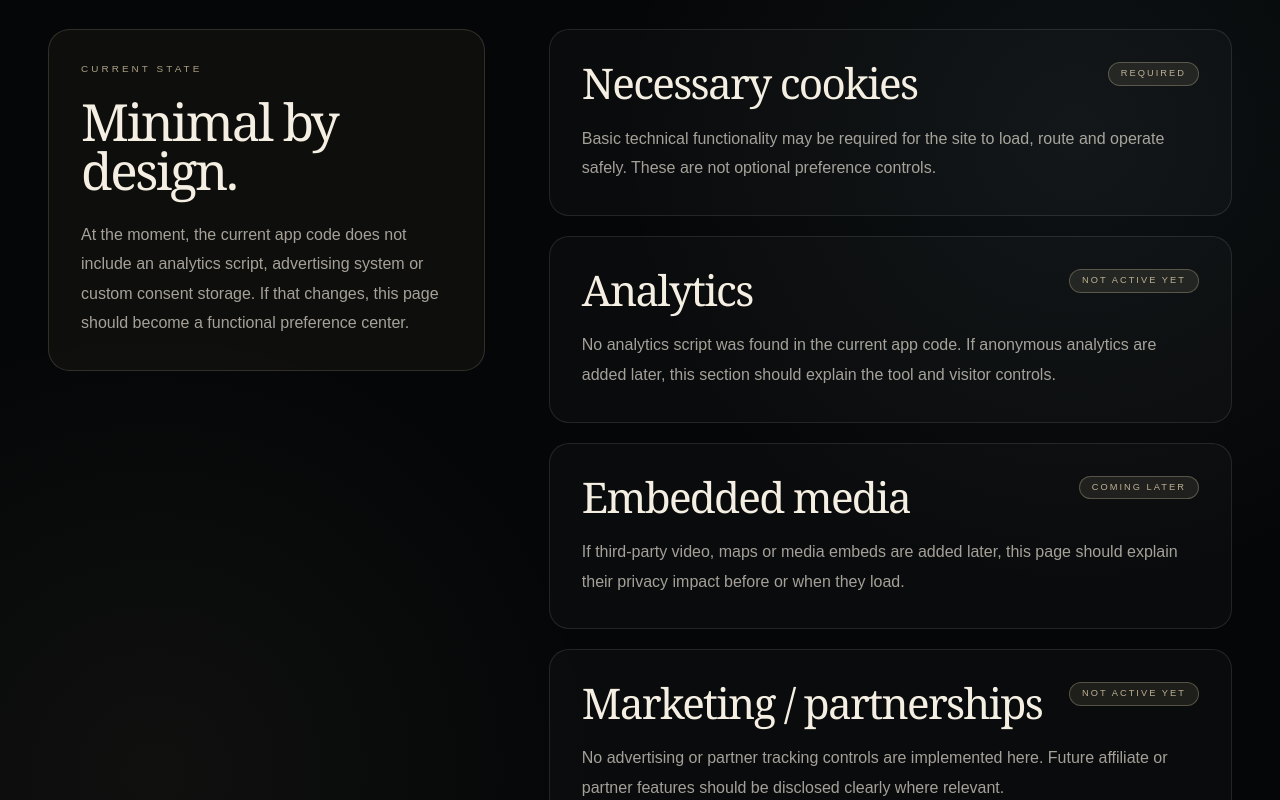
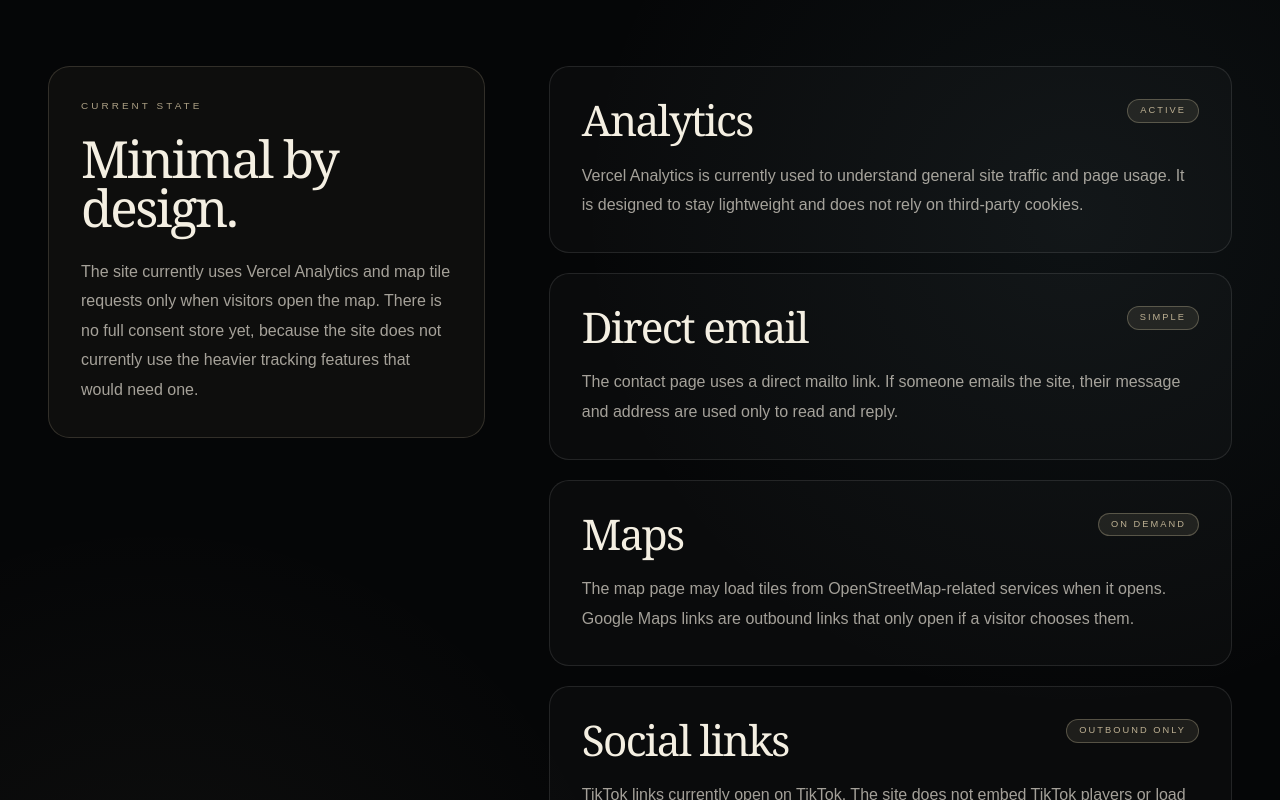
Before and after one commit to olaitech/norway, a Next.js app: page /privacy-settings in a window 1280 px wide. Shown: the part 640-1440 px from the top of the page. Built offline with nearby package versions, Linux system fonts and the light colour scheme.

Commit message:
fix(privacy): align privacy copy with live analytics and map usage

```diff
--- a/app/privacy-settings/page.tsx
+++ b/app/privacy-settings/page.tsx
@@ -5,7 +5,7 @@ import { InfoPageShell } from "@/src/components/pages/InfoPageShell";
 export const metadata: Metadata = {
   title: "Privacy settings",
   description:
-    "Review the current privacy settings placeholder for Trips Norway, including necessary cookies, analytics, embedded media and marketing status.",
+    "Review the current privacy settings page for Trips Norway, including Vercel Analytics, direct email, map tiles, outbound social links and what a fuller consent center would cover later.",
   alternates: {
     canonical: "/privacy-settings",
   },
@@ -13,24 +13,29 @@ export const metadata: Metadata = {
 
 const settings = [
   {
-    title: "Necessary cookies",
-    status: "Required",
-    text: "Basic technical functionality may be required for the site to load, route and operate safely. These are not optional preference controls.",
+    title: "Analytics",
+    status: "Active",
+    text: "Vercel Analytics is currently used to understand general site traffic and page usage. It is designed to stay lightweight and does not rely on third-party cookies.",
   },
   {
-    title: "Analytics",
-    status: "Not active yet",
-    text: "No analytics script was found in the current app code. If anonymous analytics are added later, this section should explain the tool and visitor controls.",
+    title: "Direct email",
+    status: "Simple",
+    text: "The contact page uses a direct mailto link. If someone emails the site, their message and address are used only to read and reply.",
   },
   {
-    title: "Embedded media",
-    status: "Coming later",
-    text: "If third-party video, maps or media embeds are added later, this page should explain their privacy impact before or when they load.",
+    title: "Maps",
+    status: "On demand",
+    text: "The map page may load tiles from OpenStreetMap-related services when it opens. Google Maps links are outbound links that only open if a visitor chooses them.",
   },
   {
-    title: "Marketing / partnerships",
-    status: "Not active yet",
-    text: "No advertising or partner tracking controls are implemented here. Future affiliate or partner features should be disclosed clearly where relevant.",
+    title: "Social links",
+    status: "Outbound only",
+    text: "TikTok links currently open on TikTok. The site does not embed TikTok players or load TikTok tracking scripts.",
+  },
+  {
+    title: "Future consent center",
+    status: "Not needed yet",
+    text: "This page is informational for now. It would become more important if the site later adds nonessential cookies, embedded social players, newsletter tools, ads, affiliate tracking or booking integrations.",
   },
 ] as const;
 
@@ -39,7 +44,7 @@ export default function PrivacySettingsPage() {
     <InfoPageShell
       eyebrow="Privacy center"
       title="Privacy settings"
-      intro="This page is a placeholder privacy center. It does not pretend to store consent choices yet; it explains the current state and what should be expanded if tracking, embeds or advertising are added later."
+      intro="This page is informational for now. It explains the current privacy setup rather than storing consent choices. If Trips Norway later adds nonessential cookies, embedded social players, newsletter tools, ads or partner tracking, it can grow into a fuller preference center."
       actions={[
         { label: "Privacy policy", href: "/privacy" },
         { label: "Contact", href: "/contact" },
@@ -54,9 +59,10 @@ export default function PrivacySettingsPage() {
             Minimal by design.
           </h2>
           <p className="mt-6 text-sm font-light leading-[1.85] text-[#f4efe2]/66 sm:text-base">
-            At the moment, the current app code does not include an analytics
-            script, advertising system or custom consent storage. If that
-            changes, this page should become a functional preference center.
+            The site currently uses Vercel Analytics and map tile requests only
+            when visitors open the map. There is no full consent store yet,
+            because the site does not currently use the heavier tracking
+            features that would need one.
           </p>
         </aside>
 
--- a/app/privacy/page.tsx
+++ b/app/privacy/page.tsx
@@ -5,7 +5,7 @@ import { InfoPageShell } from "@/src/components/pages/InfoPageShell";
 export const metadata: Metadata = {
   title: "Privacy policy",
   description:
-    "Read the privacy policy for Trips Norway, including plain-English notes on analytics, contact messages, personal data and future third-party services.",
+    "Read the privacy policy for Trips Norway, including notes on Vercel Analytics, direct email, map tiles, outbound links and future third-party services.",
   alternates: {
     canonical: "/privacy",
   },
@@ -13,24 +13,24 @@ export const metadata: Metadata = {
 
 const privacySections = [
   {
-    title: "Simple, limited data use",
-    text: "This early-stage portal is designed to work as a public travel knowledge site. It does not sell personal data. If anonymous analytics are added in the future, they should be used only to understand broad site usage and improve the experience.",
+    title: "Analytics",
+    text: "Trips Norway uses Vercel Analytics to understand general traffic and page usage. The setup is lightweight and intended to stay cookie-free, so it can support the site without adding a heavy tracking layer.",
   },
   {
-    title: "Contact messages",
-    text: "If you contact the portal directly, the information you share may be used to read, manage and respond to your message. It should not be used for unrelated marketing unless that is clearly explained and agreed to later.",
+    title: "Direct email",
+    text: "If you contact Trips Norway by email, your message and email address are processed only to read, manage and reply to that message. They are not used for unrelated marketing unless that is clearly explained later.",
   },
   {
-    title: "Third-party services",
-    text: "The site may use embedded maps, media, analytics or other third-party services in the future. Those services can have their own privacy practices, and this policy should be updated when they are added.",
+    title: "Maps and external links",
+    text: "When you open the map, the page may load tiles from OpenStreetMap-related services. Google Maps links and TikTok links are outbound links only; they do not load embedded players on the page.",
   },
   {
     title: "Deletion requests",
-    text: "If you have shared personal information directly, you can request deletion of that information. Some records may need to be retained when required for security, legal or operational reasons.",
+    text: "If you have shared personal information directly, you can ask for deletion of that information. Some records may need to be kept for security, legal or operational reasons.",
   },
   {
-    title: "Policy updates",
-    text: "This is an early-stage independent portal. The privacy policy may be updated as the site grows, especially if analytics, contact forms, embedded services, advertising or partner features are introduced.",
+    title: "Future changes",
+    text: "If Trips Norway later adds newsletter tools, ads, affiliate links, booking partners or embedded social players, this policy should be updated before those features go live.",
   },
 ] as const;
 
@@ -39,7 +39,7 @@ export default function PrivacyPage() {
     <InfoPageShell
       eyebrow="Privacy"
       title="Privacy policy"
-      intro="A plain-English privacy policy for an independent Norway travel portal. The intent is to keep data use limited, transparent and proportionate to the site's purpose."
+      intro="A plain-English privacy policy for Trips Norway. It explains the current use of Vercel Analytics, direct email, map tiles and external links in a simple, proportionate way."
       actions={[
         { label: "Privacy settings", href: "/privacy-settings" },
         { label: "Contact", href: "/contact" },
```
